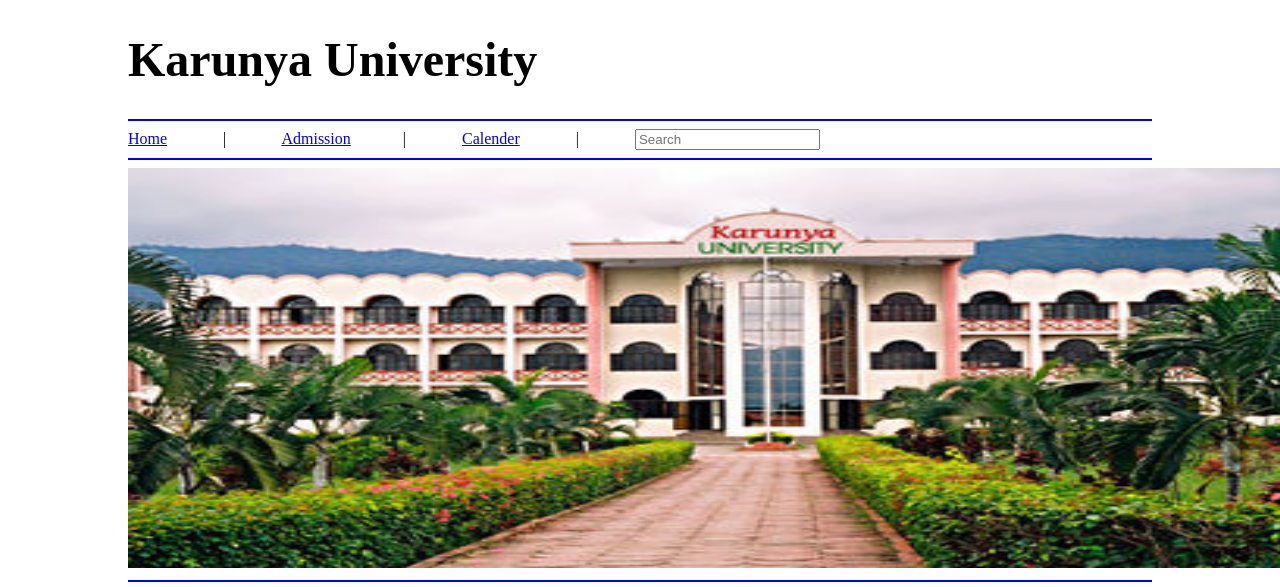
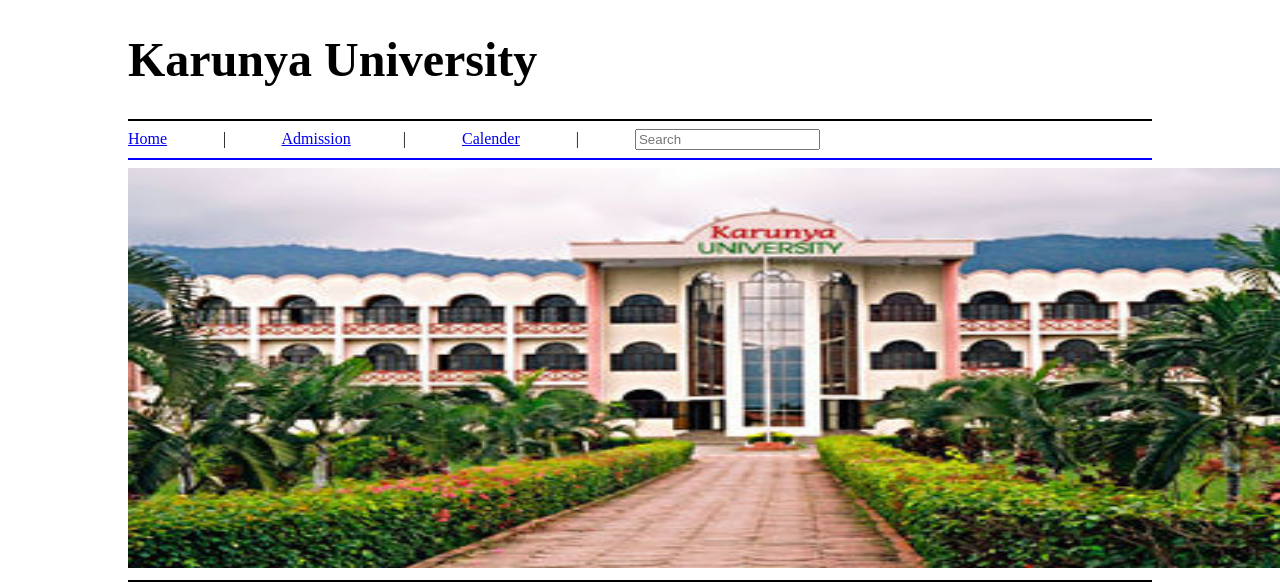
Before and after one commit to anooptvs1/weblab, a plain HTML site: page ex2/anoopweb2.html in a window 1280 px wide. Shown: the top 587 px of the page. Drawn offline with Linux system fonts and the light colour scheme; grey boxes are pictures that could not be loaded.

Commit message:
Update anoopweb2.html

```diff
--- a/ex2/anoopweb2.html
+++ b/ex2/anoopweb2.html
@@ -18,7 +18,7 @@ and open the template in the editor.
         <div>
             <h1 style="font-size:3em">Karunya University</h1>
         </div>
-    <hr color="blue">
+    <hr color="black">
     <nav>
         <a href="anoopweb2.html">Home</a> &emsp;&emsp;&emsp; | &emsp;&emsp;&emsp;
         <a href="newhtml.html">Admission</a> &emsp;&emsp;&emsp;| &emsp;&emsp;&emsp;
@@ -28,7 +28,7 @@ and open the template in the editor.
         <hr color="blue">
         <div>
             <img src="karu.jpg" width="1215px" height="400">
-            <hr color="blue">
+            <hr color="black">
         </div>
         <section style="column-count:2;">
             <h1>Our Vision</h1>
```
